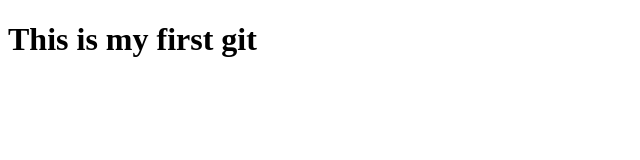
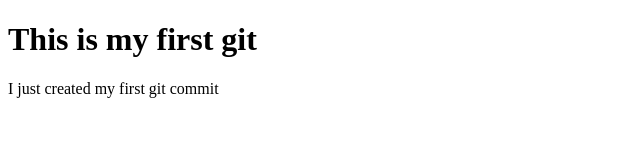
Before and after one commit to RashmithaNGowda/Practice, a plain HTML site: page index.html in a window 1280 px wide. Shown: the whole page, without its empty margins (0-640 px from the left). Drawn offline with Linux system fonts and the light colour scheme.

Commit message:
my own commit

```diff
--- a/index.html
+++ b/index.html
@@ -10,5 +10,6 @@
     <h1>
         This is my first git
     </h1>
+    <p>I just created my first git commit</p>
 </body>
 </html>
```
